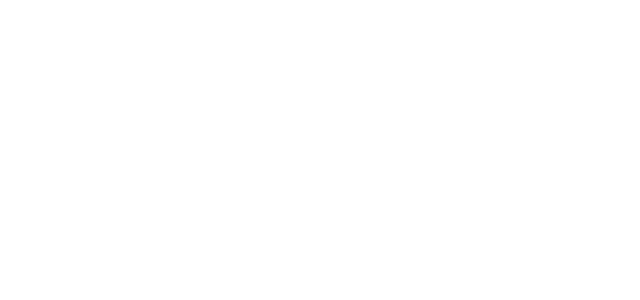
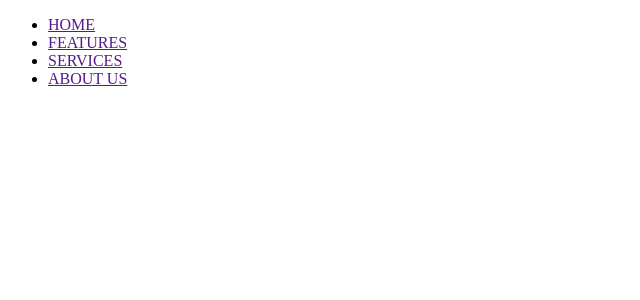
Before and after one commit to Nekuso/marina-town, a React (Create React App) app: page / in a window 1280 px wide. Shown: the top 300 px of the page, without its empty margins (0-640 px from the left). Built offline with nearby package versions, Linux system fonts and the light colour scheme.

Commit message:
Added files via upload

```diff
--- a/package.json
+++ b/package.json
@@ -10,11 +10,11 @@
     "@types/node": "^16.11.46",
     "@types/react": "^18.0.15",
     "@types/react-dom": "^18.0.6",
-    "@types/react-router-dom": "^5.3.3",
     "@types/styled-components": "^5.1.25",
     "framer-motion": "^6.5.1",
     "react": "^18.2.0",
     "react-dom": "^18.2.0",
+    "react-router-dom": "^6.3.0",
     "react-scripts": "5.0.1",
     "typescript": "^4.7.4",
     "web-vitals": "^2.1.4"
@@ -42,5 +42,8 @@
       "last 1 firefox version",
       "last 1 safari version"
     ]
+  },
+  "devDependencies": {
+    "@types/react-router-dom": "^5.3.3"
   }
 }
--- a/src/components/Navbar.tsx
+++ b/src/components/Navbar.tsx
@@ -3,6 +3,12 @@ import React from 'react'
 function Navbar() {
   return (
     <div className="navbar__container">
+        <ul className="links__container">
+            <li className="link"><a href="">HOME</a></li>
+            <li className="link"><a href="">FEATURES</a></li>
+            <li className="link"><a href="">SERVICES</a></li>
+            <li className="link"><a href="">ABOUT US</a></li>
+        </ul>
     </div>
   )
 }
```
Also changed, not shown: 1 other file (tests, documents, lock files or other folders).
